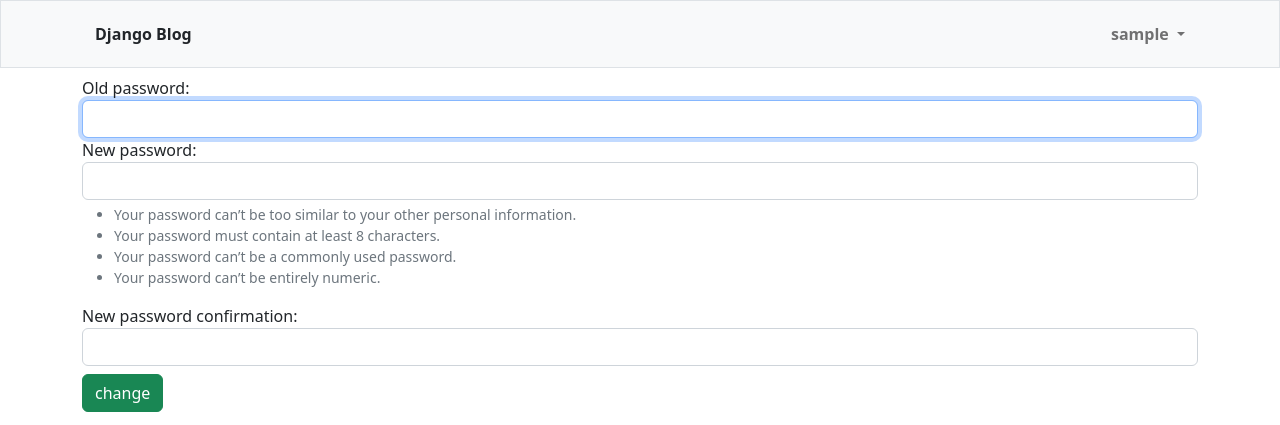
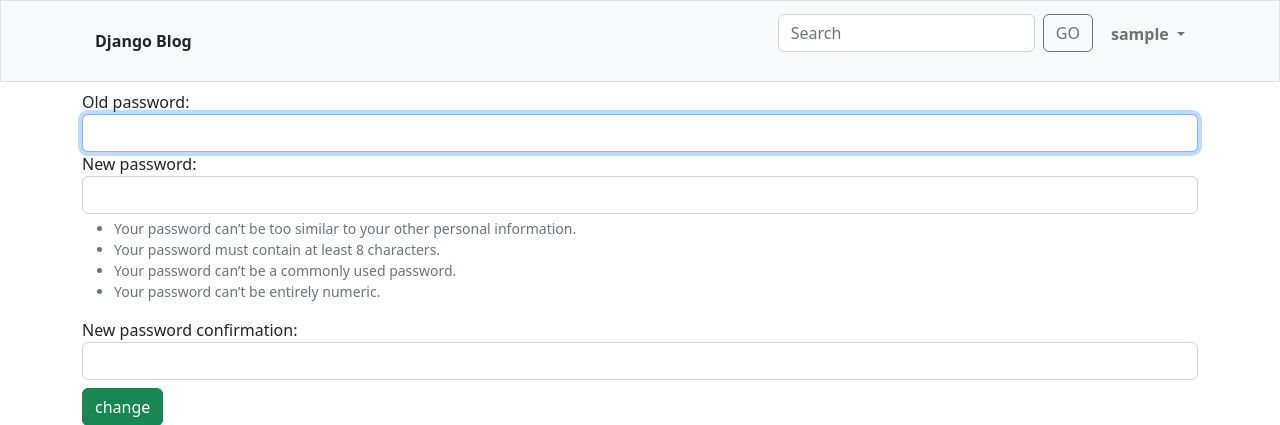
Before and after one commit to hosamhamdy258/blog-django, a Django app: page /settings/change_password/ in a window 1280 px wide. Shown: the top 425 px of the page. Run offline with Django 4.2, Linux system fonts and the light colour scheme; the visitor is signed in with stand-in values (Sample User, id 1); some libraries are stand-ins or nearby versions.

Commit message:
added search bar

```diff
--- a/categories/urls.py
+++ b/categories/urls.py
@@ -4,6 +4,7 @@ from . import views
 urlpatterns = [
     path('', views.home, name='home'),
     path('tags/<slug:tag_slug>', views.homeTags, name='postsTags'),
+    path('search/results', views.searchPosts, name='search'),
     path('new_category', views.new_category, name='new_category'),
     path('categories/<int:category_id>/', views.category_posts, name='category_posts'),
     path('categories/<int:category_id>/new/', views.new_post, name='new_post'),
--- a/templates/categories/base.html
+++ b/templates/categories/base.html
@@ -40,6 +40,16 @@
         </button>
         <div class="collapse navbar-collapse myNavLink" id="navbarNavDropdown">
           <ul class="navbar-nav">
+            <li>
+              <form class="d-flex" role="search" method="POST" action="{% url 'search'%}">
+                {% csrf_token %}
+                <input class="form-control me-2" type="search" placeholder="Search" aria-label="Search" name="search" value="">
+                <button class="btn btn-outline-secondary" type="submit">GO</button>
+              </form>
+
+
+            </li>
+
             {%if user.is_authenticated%}
             <li class="nav-item dropdown">
               <a
--- a/templates/categories/home.html
+++ b/templates/categories/home.html
@@ -39,6 +39,7 @@
       <h3 class="text-center mb-3 rounded border p-2">News</h3>
       <div class="rounded border p-2">
         <!-- / -->
+
         {% for post in posts %}
 
         <div class="col">
@@ -56,6 +57,8 @@
                 href="{% url 'post' category_id=post.category.id post_id=post.pk %}"
                 >Continue reading</a
               >
+
+
               {%for tag in post.tags.all%}
               <button class="btn btn-warning btn-sm">
                 <a href="{% url 'postsTags' tag.slug%}">{{tag.name}}</a>
@@ -67,6 +70,8 @@
             <img src="/media/{{post.image}}" alt="" />
           </div>
         </div>
+        {% empty %}
+              <h3>Sorry, no Posts found.</h3>
         {% endfor %}
 
         <!-- / -->
```
Also changed, not shown: categories/views.py (+10 -1 lines).
